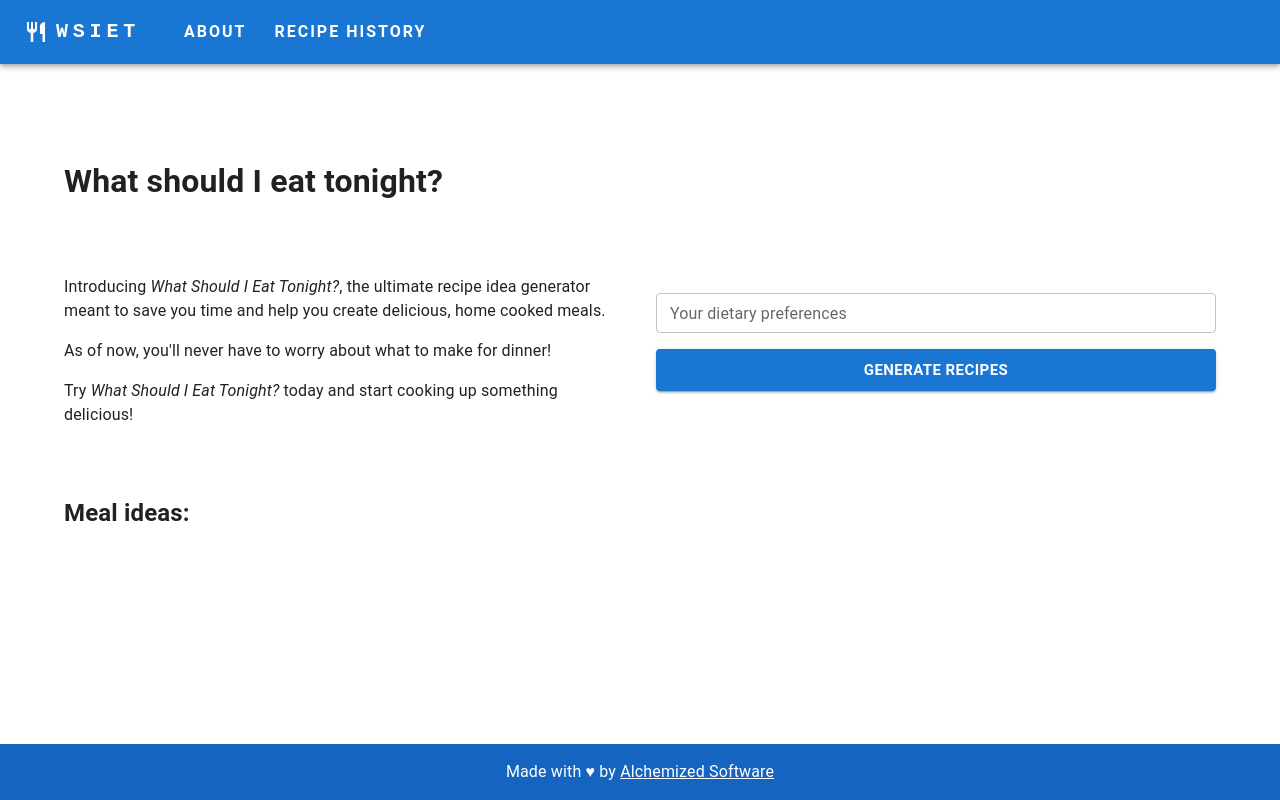
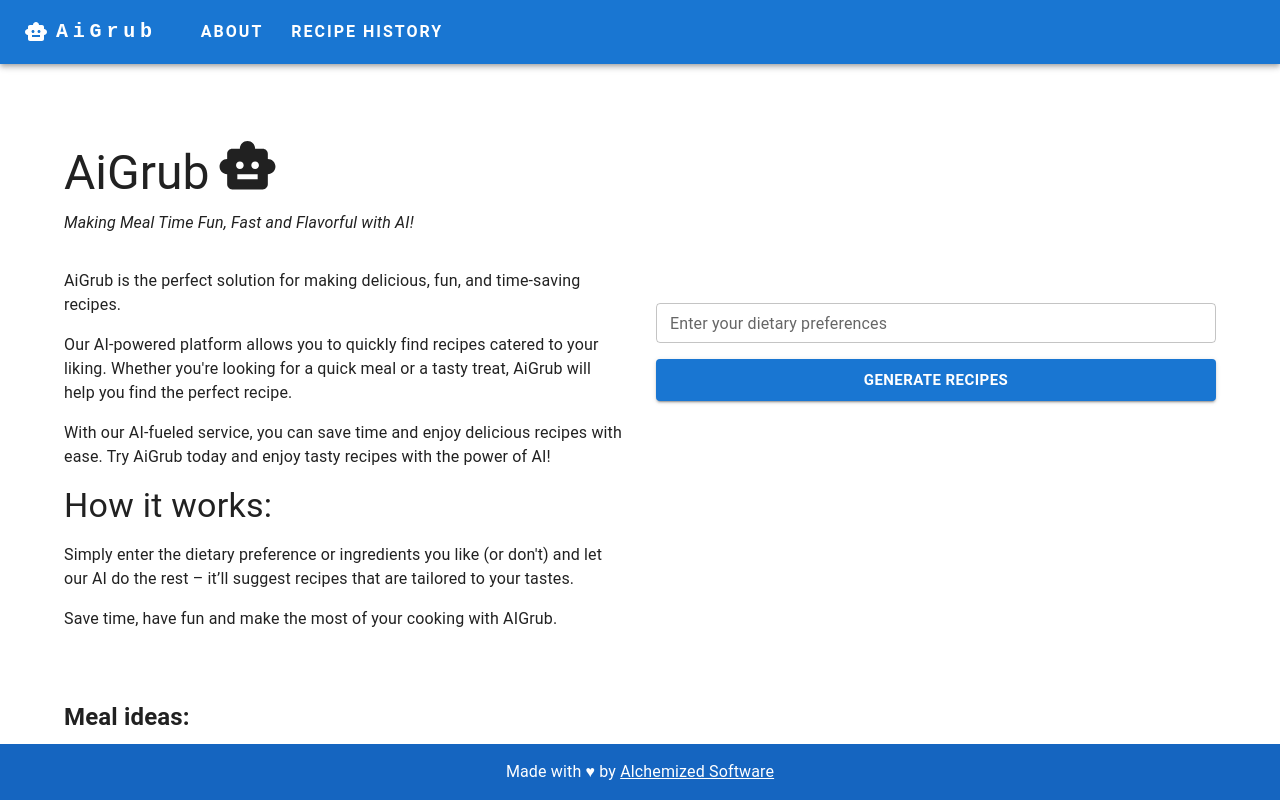
Before and after one commit to IM-Deane/aigrub, a Next.js app: page / in a window 1280 px wide. Built offline with nearby package versions, Linux system fonts and the light colour scheme.

Commit message:
Updated app name and information text.

```diff
--- a/components/Layout.tsx
+++ b/components/Layout.tsx
@@ -14,7 +14,7 @@ type Props = {
 	title?: string;
 };
 
-const Layout = ({ children, title = "What should I eat tonight?" }: Props) => {
+const Layout = ({ children, title = "AiGrub" }: Props) => {
 	return (
 		<React.Fragment>
 			<CssBaseline />
--- a/components/NavBar.tsx
+++ b/components/NavBar.tsx
@@ -11,9 +11,9 @@ import Menu from "@mui/material/Menu";
 import MenuIcon from "@mui/icons-material/Menu";
 import Container from "@mui/material/Container";
 import MenuItem from "@mui/material/MenuItem";
-import RestaurantIcon from "@mui/icons-material/Restaurant";
+import SmartToyIcon from "@mui/icons-material/SmartToy";
 
-const BRAND_NAME = "WSIET";
+const BRAND_NAME = "AiGrub";
 
 function NavBar() {
 	const [anchorElNav, setAnchorElNav] = useState<null | HTMLElement>(null);
@@ -31,7 +31,7 @@ function NavBar() {
 			<Container maxWidth="xl">
 				<Toolbar disableGutters>
 					{/* Brand */}
-					<RestaurantIcon sx={{ display: { xs: "none", md: "flex" }, mr: 1 }} />
+					<SmartToyIcon sx={{ display: { xs: "none", md: "flex" }, mr: 1 }} />
 					<Link href="/" passHref style={{ textDecoration: "none" }}>
 						<Typography
 							variant="h6"
@@ -87,7 +87,7 @@ function NavBar() {
 							</MenuItem>
 						</Menu>
 					</Box>
-					<RestaurantIcon sx={{ display: { xs: "flex", md: "none" }, mr: 1 }} />
+					<SmartToyIcon sx={{ display: { xs: "flex", md: "none" }, mr: 1 }} />
 					<Typography
 						variant="h5"
 						noWrap
--- a/components/RecipeForm.tsx
+++ b/components/RecipeForm.tsx
@@ -78,7 +78,7 @@ const RecipeForm = ({ handleMeals }) => {
 			<form style={{ marginTop: "34px" }}>
 				<div>
 					<TextField
-						label="Your dietary preferences"
+						label="Enter your dietary preferences"
 						color="primary"
 						size="small"
 						value={newPreference}
--- a/pages/index.tsx
+++ b/pages/index.tsx
@@ -3,6 +3,9 @@ import { useState } from "react";
 import Link from "next/link";
 
 import Grid from "@mui/material/Grid";
+import Typography from "@mui/material/Typography";
+
+import SmartToyIcon from "@mui/icons-material/SmartToy";
 
 import Layout from "../components/Layout";
 import RecipeForm from "../components/RecipeForm";
@@ -19,24 +22,57 @@ const IndexPage = () => {
 	};
 
 	return (
-		<Layout title="What should I eat tonight | Made by Alchemized Software">
+		<Layout title="AiGrub | Making Meal Time Fun, Fast and Flavorful with AI!">
 			<Grid container spacing={4} sx={{ mt: 5 }}>
 				<Grid item xs={12}>
-					<h1>What should I eat tonight?</h1>
+					<Typography
+						component="h1"
+						variant="h3"
+						sx={{ display: "flex", alignItems: "center" }}
+					>
+						AiGrub
+						<span>
+							<SmartToyIcon sx={{ fontSize: "61px", ml: 1 }} />
+						</span>
+					</Typography>
+					<Typography
+						component="small"
+						variant="subtitle1"
+						sx={{ fontStyle: "italic" }}
+					>
+						Making Meal Time Fun, Fast and Flavorful with AI!
+					</Typography>
 				</Grid>
 				<Grid item md={6} xs={12}>
-					<p>
-						Introducing <em>What Should I Eat Tonight?</em>, the ultimate recipe
-						idea generator meant to save you time and help you create delicious,
-						home cooked meals.
-					</p>
-					<p>
-						As of now, you'll never have to worry about what to make for dinner!
-					</p>
-					<p>
-						Try <em>What Should I Eat Tonight?</em> today and start cooking up
-						something delicious!
-					</p>
+					<Typography variant="body1" paragraph gutterBottom>
+						AiGrub is the perfect solution for making delicious, fun, and
+						time-saving recipes.
+					</Typography>
+					<Typography variant="body1" paragraph gutterBottom>
+						Our AI-powered platform allows you to quickly find recipes catered
+						to your liking. Whether you're looking for a quick meal or a tasty
+						treat, AiGrub will help you find the perfect recipe.
+					</Typography>
+
+					<Typography variant="body1" paragraph gutterBottom>
+						With our AI-fueled service, you can save time and enjoy delicious
+						recipes with ease. Try AiGrub today and enjoy tasty recipes with the
+						power of AI!
+					</Typography>
+
+					<Typography variant="h4" paragraph gutterBottom>
+						How it works:
+					</Typography>
+
+					<Typography variant="body1" paragraph gutterBottom>
+						Simply enter the dietary preference or ingredients you like (or
+						don't) and let our AI do the rest – it’ll suggest recipes that are
+						tailored to your tastes.
+					</Typography>
+
+					<Typography variant="body1" paragraph gutterBottom>
+						Save time, have fun and make the most of your cooking with AIGrub.
+					</Typography>
 				</Grid>
 				<Grid item md={6} xs={12}>
 					<RecipeForm handleMeals={handleMeals} />
@@ -46,7 +82,6 @@ const IndexPage = () => {
 					<h2>Meal ideas:</h2>
 					{meals.length > 0 && (
 						<ul>
-							{/* TODO: add link to new page */}
 							{meals.map((meal, index) => (
 								<li key={index}>
 									<Link href={`/recipes/${convertMealStringToURL(meal)}`}>
--- a/pages/recipes/[url].tsx
+++ b/pages/recipes/[url].tsx
@@ -45,7 +45,7 @@ type Props = {
 
 const RecipePage = ({ meal, recipe }: Props) => {
 	return (
-		<Layout title={`${meal ? meal : "Meal"} | What Should I Eat Tonight?`}>
+		<Layout title={`${meal ? meal : "Meal"} | AiGrub`}>
 			<div>
 				<h1 style={{ textTransform: "capitalize" }}>Meal: {meal}</h1>
 
```
Also changed, not shown: 1 other file (tests, documents, lock files or other folders).
